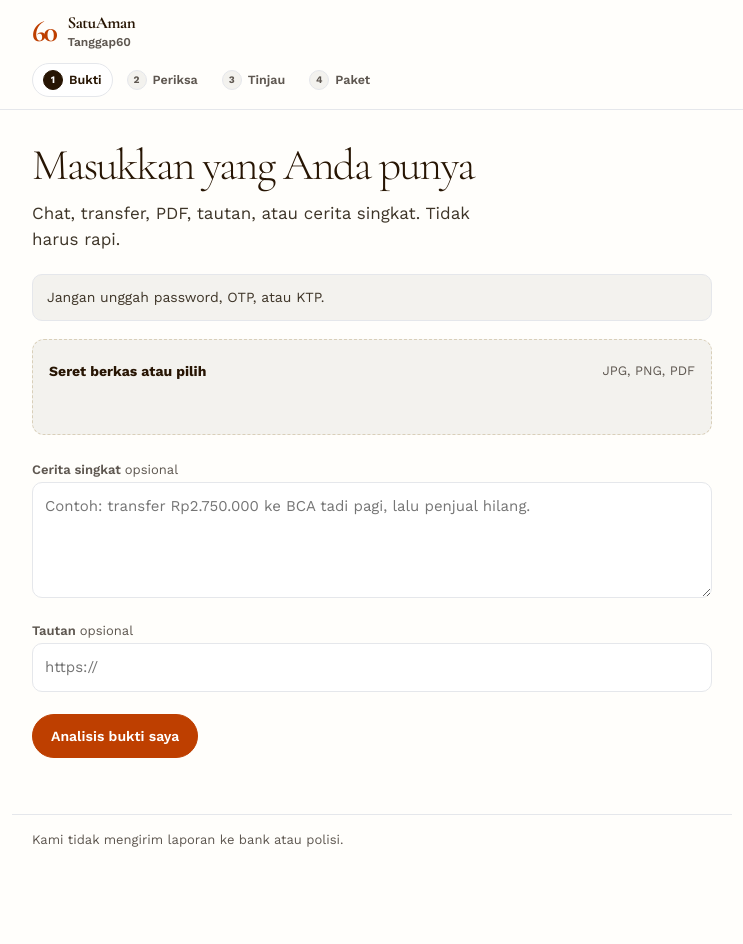
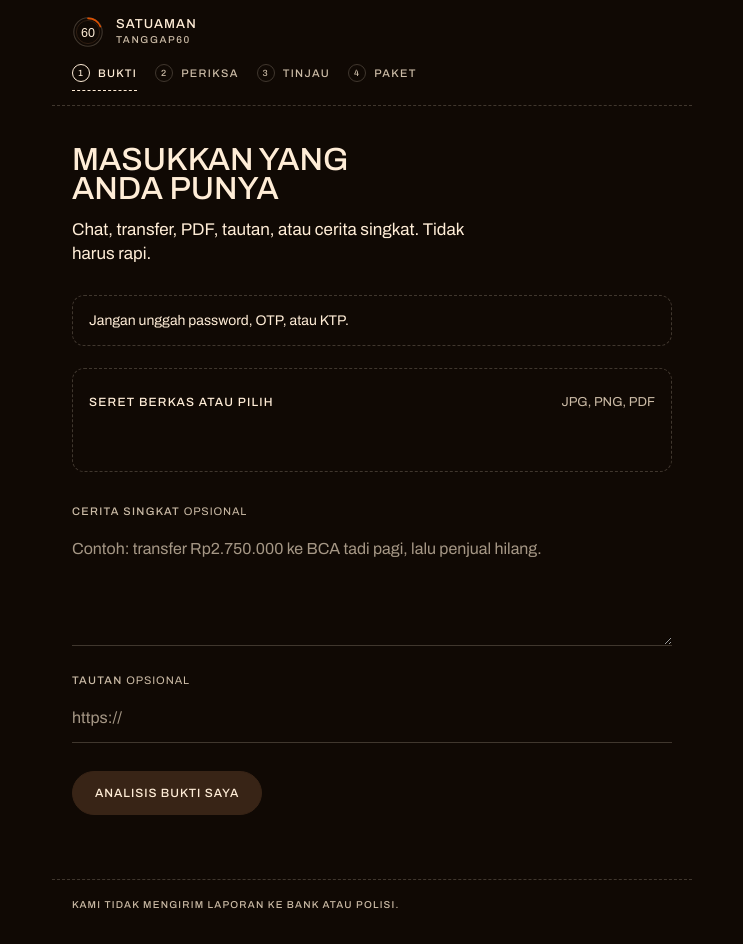
Before and after one commit to kuker24/Tanggap60, a Python web app: template app/web/templates/intake.html in a window 1280 px wide. Shown: the whole page, without its empty margins (268-1011 px from the left). Before the commit the page ends 847 px from the top, so only its background shows below. Run offline with Jinja, Linux system fonts and the light colour scheme; the template is opened without the code that fills it, so the values that code supplies are empty.

Commit message:
Restyle victim UI as ORYZO darkroom
Walnut canvas, cream type, bark CTAs, and a rim-lit 60 seal.
Ember is accent only. PDF masthead matches; print body stays light.

```diff
--- a/app/web/static/app.css
+++ b/app/web/static/app.css
@@ -1,154 +1,153 @@
-@import url('https://fonts.googleapis.com/css2?family=Cormorant+Garamond:wght@300;600;700&family=Work+Sans:wght@400;600;700&display=swap');
+@import url("https://fonts.googleapis.com/css2?family=Archivo:opsz,wght@8..18,400;8..18,500;8..18,600&display=swap");
 
 :root{
-  --bone:#FFFEFB;
-  --linen:#F3F2EE;
-  --hairline:#E5E7EB;
-  --warm:#271503;
-  --ink:#0E0A07;
-  --ember:#DE4C00;
-  --ember-2:#BE3F00;
-  --ember-soft:#FFF0E6;
-  --red:#991B1B;
-  --red-soft:#FFF1F2;
-  --green:#065F46;
-  --green-soft:#ECFDF5;
-  --amber:#B45309;
-  --focus:#1D4ED8;
-  --focus-ring:rgba(29,78,216,.14);
-  --muted:#5E5750;
-  --max:720px;
+  --canvas:#100904;
+  --bark:#382416;
+  --cork:#40372e;
+  --cream:#ffedd7;
+  --drift:#cbbba6;
+  --ember:#dc5000;
+  --abyss:#050505;
+  --ok:#b7d3a8;
+  --danger:#e07050;
+  --focus:#ffedd7;
+  --max:40rem;
   --radius-card:12px;
-  --radius-pill:9999px;
-  --sans:"Work Sans", ui-sans-serif, system-ui, -apple-system, "Segoe UI", sans-serif;
-  --display:"Cormorant Garamond", Georgia, serif;
+  --radius-pill:36px;
+  --radius-ghost:22.5px;
+  --sans:"Archivo", ui-sans-serif, system-ui, sans-serif;
 }
 
 *{box-sizing:border-box}
-html,body{margin:0;background:var(--bone);color:var(--warm);font:16px/1.55 var(--sans);-webkit-font-smoothing:antialiased}
+html,body{margin:0;background:var(--canvas);color:var(--cream);font:400 16px/1.5 var(--sans);-webkit-font-smoothing:antialiased}
+html{color-scheme:dark}
+body{min-height:100dvh;display:flex;flex-direction:column}
 a{color:inherit;text-decoration:none}
-a.link{text-decoration:underline;text-underline-offset:3px;font-weight:600}
+a.link{text-decoration:underline;text-underline-offset:4px;font-weight:500;text-transform:uppercase;letter-spacing:.04em;font-size:12px}
 a.link:hover{color:var(--ember)}
-::selection{background:var(--ember-soft)}
-:focus-visible{outline:3px solid var(--focus);outline-offset:2px}
+::selection{background:var(--bark);color:var(--cream)}
+::placeholder{color:var(--drift);opacity:.8}
+:focus-visible{outline:2px solid var(--cream);outline-offset:3px}
+input,textarea,select{caret-color:var(--cream)}
 .skip{position:absolute;left:-9999px}
-.skip:focus{left:14px;top:14px;width:auto;height:auto;background:#fff;padding:10px 14px;border:1px solid var(--hairline);border-radius:var(--radius-pill);z-index:50}
+.skip:focus{left:14px;top:14px;width:auto;height:auto;background:var(--bark);color:var(--cream);padding:10px 14px;border:1px solid var(--cream);border-radius:var(--radius-ghost);z-index:50}
 
-.top{position:sticky;top:0;z-index:30;background:var(--bone);border-bottom:1px solid var(--hairline)}
-.top-inner{max-width:var(--max);margin:0 auto;padding:14px 20px;display:flex;gap:16px;align-items:center}
+.top{position:sticky;top:0;z-index:30;background:var(--canvas)}
+.top-inner{max-width:var(--max);margin:0 auto;padding:16px 20px;display:flex;gap:16px;align-items:center}
 .top-reset{margin-left:auto}
 .top-reset .btn{white-space:nowrap}
-@media (max-width:640px){.top-inner{padding:12px 16px}}
-.top .stepper{max-width:var(--max);margin:0 auto;padding:0 20px 12px}
+@media (max-width:640px){.top-inner{padding:14px 16px}}
+.top .stepper{max-width:var(--max);margin:0 auto;padding:0 20px 14px;border-bottom:1px dashed var(--cork)}
 .brand{display:flex;gap:12px;align-items:center}
-.logomark{font-family:var(--display);font-weight:700;font-size:30px;letter-spacing:-.08em;color:var(--ember-2);line-height:.85;flex:0 0 auto}
-.brand-copy{display:flex;flex-direction:column;line-height:1.1}
-.brand-copy strong{font-family:var(--display);font-weight:700;font-size:17px;letter-spacing:-.03em}
-.brand-copy .sub{font:600 12px/1.2 var(--sans);color:var(--muted);margin-top:2px}
+.logomark{width:32px;height:32px;flex:0 0 32px;display:block}
+.brand-copy{display:flex;flex-direction:column;line-height:1.05}
+.brand-copy strong{font:500 13px/1 var(--sans);letter-spacing:.08em;text-transform:uppercase}
+.brand-copy .sub{font:500 10px/1.2 var(--sans);color:var(--drift);margin-top:3px;letter-spacing:.16em;text-transform:uppercase}
 
-.stepper{display:flex;gap:4px;align-items:center;flex-wrap:nowrap;overflow:auto;scrollbar-width:none}
+.stepper{display:flex;gap:18px;align-items:center;flex-wrap:nowrap;overflow:auto;scrollbar-width:none}
 .stepper::-webkit-scrollbar{display:none}
-.step{display:inline-flex;align-items:center;gap:6px;padding:6px 10px;border-radius:var(--radius-pill);font:600 12.5px/1 var(--sans);color:var(--muted);white-space:nowrap}
-.step i{width:20px;height:20px;border-radius:999px;display:grid;place-items:center;font-style:normal;font:700 10px/1 var(--sans);background:var(--linen);border:1px solid var(--hairline);color:var(--muted);flex:0 0 20px}
-.step.active{background:#fff;color:var(--warm);border:1px solid var(--hairline)}
-.step.active i{background:var(--warm);border-color:var(--warm);color:#fff}
-.step.done{color:var(--green)}
-.step.done i{background:var(--green);border-color:var(--green);color:#fff}
+.step{display:inline-flex;align-items:center;gap:8px;padding:0 0 8px;font:500 11px/1 var(--sans);letter-spacing:.12em;text-transform:uppercase;color:var(--drift);white-space:nowrap;border-bottom:1px dashed transparent}
+.step i{width:18px;height:18px;border-radius:999px;display:grid;place-items:center;font-style:normal;font:500 9px/1 var(--sans);border:1px solid var(--cork);color:var(--drift);flex:0 0 18px}
+.step.active{color:var(--cream);border-bottom-color:var(--cream)}
+.step.active i{border-color:var(--cream);color:var(--cream)}
+.step.done{color:var(--ok)}
+.step.done i{border-color:var(--ok);color:var(--ok)}
 
-.shell{max-width:var(--max);margin:0 auto;padding:32px 20px 56px}
-@media (max-width:640px){.shell{padding:24px 16px 40px}}
+.shell{max-width:var(--max);margin:0 auto;padding:40px 20px 64px;flex:1;width:100%}
+@media (max-width:640px){.shell{padding:28px 16px 48px}}
 
-h1{font-family:var(--display);font-weight:300;font-size:clamp(32px,6vw,44px);line-height:1.08;letter-spacing:-.04em;margin:0 0 10px}
-h3{font:700 16px/1.3 var(--sans);letter-spacing:-.02em;margin:0 0 8px}
-.lede{color:#3E3528;font:400 17px/1.55 var(--sans);max-width:42ch;margin:0 0 22px}
-.muted{color:var(--muted)}
+h1{font:500 32px/.9 var(--sans);text-transform:uppercase;margin:0 0 14px;max-width:16ch}
+h3{font:500 14px/1.2 var(--sans);letter-spacing:.08em;text-transform:uppercase;margin:0 0 10px}
+.lede{color:var(--cream);font:400 17px/1.45 var(--sans);max-width:42ch;margin:0 0 28px;text-transform:none}
+.muted{color:var(--drift)}
 .small{font-size:13px;line-height:1.45}
 
-.choices{display:grid;gap:10px;margin:8px 0 0}
-.choice{display:flex;gap:12px;align-items:center;width:100%;text-align:left;padding:16px 18px;border:1px solid var(--hairline);background:#fff;border-radius:var(--radius-card);cursor:pointer}
-.choice:hover{border-color:#D9CFB9}
-.choice.primary{border-color:rgba(190,63,0,.28);background:var(--ember-soft)}
-.choice b{font:700 16px/1.25 var(--sans);letter-spacing:-.02em;display:block}
-.choice span.desc{font:400 13.5px/1.45 var(--sans);color:var(--muted);display:block;margin-top:4px}
-.choice-arrow{margin-left:auto;width:28px;height:28px;border-radius:999px;display:grid;place-items:center;border:1px solid var(--hairline);background:#fff;color:var(--muted);flex:0 0 28px}
-.choice.primary .choice-arrow{background:var(--warm);border-color:var(--warm);color:#fff}
+.choices{display:grid;gap:12px;margin:8px 0 0}
+.choice{display:flex;gap:12px;align-items:center;width:100%;text-align:left;padding:20px 20px;border:1px solid var(--cork);background:transparent;border-radius:var(--radius-card);cursor:pointer;color:var(--cream)}
+.choice:hover{border-color:var(--cream)}
+.choice.primary{background:var(--bark);border-color:var(--bark)}
+.choice b{font:500 15px/1.2 var(--sans);letter-spacing:.06em;text-transform:uppercase;display:block}
+.choice span.desc{font:400 14px/1.45 var(--sans);color:var(--drift);display:block;margin-top:6px;text-transform:none;letter-spacing:0}
+.choice-arrow{margin-left:auto;width:32px;height:32px;border-radius:999px;display:grid;place-items:center;border:1px solid var(--cork);color:var(--drift);flex:0 0 32px;font-size:14px}
+.choice.primary .choice-arrow{border-color:var(--cream);color:var(--cream)}
 
-.btn{appearance:none;min-height:44px;min-width:44px;padding:11px 18px;border-radius:var(--radius-pill);border:1px solid var(--warm);background:var(--warm);color:#fff;font:600 14px/1 var(--sans);cursor:pointer;display:inline-flex;align-items:center;justify-content:center;gap:8px}
-.btn:hover{background:var(--ink)}
+.btn{appearance:none;min-height:44px;min-width:44px;padding:12px 22px;border-radius:var(--radius-pill);border:1px solid var(--bark);background:var(--bark);color:var(--cream);font:500 12px/1 var(--sans);letter-spacing:.08em;text-transform:uppercase;cursor:pointer;display:inline-flex;align-items:center;justify-content:center;gap:8px}
+.btn:hover{background:#4a3220;border-color:#4a3220}
 .btn[disabled]{opacity:.4;cursor:not-allowed}
-.btn.ghost{background:#fff;color:var(--warm);border-color:var(--hairline)}
-.btn.ghost:hover{border-color:#D9CFB9}
-.btn.ember{background:var(--ember-2);border-color:var(--ember-2);color:#fff}
-.btn.ember:hover{background:#9A3400;border-color:#9A3400}
-.btn.danger{background:var(--red);border-color:var(--red)}
-.btn.small{padding:8px 12px;min-height:36px;font-size:13px}
-.row{display:flex;flex-wrap:wrap;gap:10px;align-items:center;margin-top:22px}
+.btn.ghost{background:transparent;color:var(--cream);border-color:var(--cream);border-radius:var(--radius-ghost)}
+.btn.ghost:hover{background:var(--bark)}
+.btn.ember{background:var(--bark);border-color:var(--bark);color:var(--cream)}
+.btn.ember:hover{background:#4a3220;border-color:#4a3220}
+.btn.danger{background:transparent;border-color:var(--danger);color:var(--danger)}
+.btn.danger:hover{background:var(--bark)}
+.btn.small{padding:8px 14px;min-height:36px;font-size:11px}
+.row{display:flex;flex-wrap:wrap;gap:10px;align-items:center;margin-top:28px}
 .stack{display:flex;flex-direction:column;gap:12px}
-.card .row, .correct-box .row, .fact .row{margin-top:12px}
+.card .row, .correct-box .row, .fact .row{margin-top:14px}
 
-.card{background:#fff;border:1px solid var(--hairline);border-radius:var(--radius-card);padding:18px;margin-top:14px}
-.card.block{border-color:rgba(153,27,27,.2);background:var(--red-soft)}
+.card{background:var(--bark);border:1px solid var(--cork);border-radius:var(--radius-card);padding:20px;margin-top:16px}
+.card.block{background:transparent;border-style:dashed;border-color:var(--danger)}
 .card-head{display:flex;justify-content:space-between;gap:12px;align-items:flex-start;margin-bottom:8px}
 .card-head h3{margin:0}
 
-.drop{position:relative;border:1.5px dashed #D9CFB9;background:var(--linen);border-radius:var(--radius-card);padding:22px 16px;cursor:pointer;min-height:96px}
-.drop.drag{border-color:var(--ember);background:var(--ember-soft)}
+.drop{position:relative;border:1px dashed var(--cork);background:transparent;border-radius:var(--radius-card);padding:24px 16px;cursor:pointer;min-height:104px}
+.drop.drag{border-color:var(--cream);background:var(--bark)}
 .drop-head{display:flex;justify-content:space-between;gap:12px;align-items:center;margin-bottom:4px}
-.drop-title{font:700 14px/1.2 var(--sans)}
+.drop-title{font:500 12px/1.2 var(--sans);letter-spacing:.1em;text-transform:uppercase}
 .file-input{position:absolute;width:1px;height:1px;opacity:0;overflow:hidden;clip:rect(0,0,0,0)}
-.file-list{margin-top:10px;display:grid;gap:8px;padding:0;list-style:none}
-.file-list.pack{margin-top:18px}
-.file-chip{display:flex;justify-content:space-between;gap:10px;align-items:center;padding:12px 14px;border:1px solid var(--hairline);background:#fff;border-radius:10px;font:500 14px/1.3 var(--sans)}
-.file-chip .meta{font:600 12px/1 var(--sans);color:var(--muted)}
+.file-list{margin-top:12px;display:grid;gap:8px;padding:0;list-style:none}
+.file-list.pack{margin-top:20px}
+.file-chip{display:flex;justify-content:space-between;gap:10px;align-items:center;padding:14px 14px;border:1px solid var(--cork);background:transparent;border-radius:var(--radius-card);font:500 14px/1.3 var(--sans)}
+.file-chip .meta{font:500 11px/1 var(--sans);color:var(--drift);letter-spacing:.08em;text-transform:uppercase}
 
-label{display:block;font:600 13px/1 var(--sans);color:var(--muted);margin:18px 0 6px}
-label .opt{font-weight:400}
-input[type="text"], textarea, select{width:100%;padding:12px;border:1px solid var(--hairline);background:#fff;border-radius:10px;font:500 15px/1.5 var(--sans);color:var(--warm)}
-input[type="text"]:focus, textarea:focus, select:focus{border-color:var(--focus);box-shadow:0 0 0 4px var(--focus-ring);outline:none}
-.pair-row{padding:12px 0;border-top:1px solid var(--hairline)}
+label{display:block;font:500 11px/1 var(--sans);letter-spacing:.12em;text-transform:uppercase;color:var(--drift);margin:22px 0 8px}
+label .opt{font-weight:400;letter-spacing:.08em}
+input[type="text"], textarea, select{width:100%;padding:12px 0;border:0;border-bottom:1px solid var(--cork);border-radius:0;background:transparent;font:400 16px/1.5 var(--sans);color:var(--cream)}
+input[type="text"]:focus, textarea:focus, select:focus{border-bottom-color:var(--cream);outline:none;box-shadow:none}
+.pair-row{padding:16px 0;border-top:1px dashed var(--cork)}
 .pair-row:first-of-type{border-top:0;padding-top:0}
 textarea{min-height:104px;resize:vertical}
-.field .help{font:400 13px/1.45 var(--sans);color:var(--muted);margin-top:6px}
-.notice{background:var(--linen);border:1px solid var(--hairline);padding:12px 14px;border-radius:10px;font:400 14px/1.5 var(--sans);color:#3E3528;margin:0 0 18px}
-.check{display:flex;gap:10px;align-items:flex-start;margin:8px 0 0;font:500 15px/1.5 var(--sans);cursor:pointer;color:var(--warm)}
-.check input{margin-top:4px;width:18px;height:18px;accent-color:var(--warm);flex:0 0 18px}
+.field .help{font:400 13px/1.45 var(--sans);color:var(--drift);margin-top:6px;text-transform:none}
+.notice{background:transparent;border:1px dashed var(--cork);padding:14px 16px;border-radius:var(--radius-card);font:400 14px/1.5 var(--sans);color:var(--cream);margin:0 0 22px}
+.check{display:flex;gap:12px;align-items:flex-start;margin:8px 0 0;font:400 15px/1.5 var(--sans);cursor:pointer;color:var(--cream);text-transform:none}
+.check input{margin-top:4px;width:18px;height:18px;accent-color:var(--cream);flex:0 0 18px}
 
 .timeline{list-style:none;padding:0;margin:0;display:grid;gap:8px}
-.timeline li{padding:14px 14px;border:1px solid var(--hairline);border-radius:10px;background:#fff;display:flex;gap:12px;align-items:center}
-.tl-dot{width:28px;height:28px;border-radius:999px;display:grid;place-items:center;flex:0 0 28px;border:1px solid var(--hairline);background:var(--linen);color:var(--muted);font:700 12px/1 var(--sans)}
-.tl-dot.ok{background:var(--green);border-color:var(--green);color:#fff}
-.tl-dot.run{background:var(--warm);border-color:var(--warm);color:#fff}
-.tl-main b{font:600 15px/1.2 var(--sans)}
-.pulse{display:inline-block;width:8px;height:8px;border-radius:999px;background:var(--ember-2);margin-right:8px;vertical-align:middle;animation:pulse 1.2s ease-in-out infinite}
+.timeline li{padding:14px;border:1px solid var(--cork);border-radius:var(--radius-card);background:transparent;display:flex;gap:12px;align-items:center}
+.tl-dot{width:28px;height:28px;border-radius:999px;display:grid;place-items:center;flex:0 0 28px;border:1px solid var(--cork);color:var(--drift);font:500 11px/1 var(--sans)}
+.tl-dot.ok{border-color:var(--ok);color:var(--ok)}
+.tl-dot.run{border-color:var(--cream);color:var(--cream)}
+.tl-main b{font:500 15px/1.2 var(--sans)}
+.pulse{display:inline-block;width:8px;height:8px;border-radius:999px;background:var(--ember);margin-right:8px;vertical-align:middle;animation:pulse 1.2s ease-in-out infinite}
 @keyframes pulse{50%{opacity:.35;transform:scale(.85)}}
 .status-line{display:flex;align-items:center;margin:0 0 8px}
 
 .fact-grid{display:grid;gap:12px}
-.fact{border:1px solid var(--hairline);border-radius:var(--radius-card);background:#fff;padding:16px}
-.fact b.value, .fact strong.value{font:700 20px/1.25 var(--sans);letter-spacing:-.03em;display:block;word-break:break-word}
-.fact .src{font:400 13px/1.4 var(--sans);color:var(--muted);margin:6px 0 0}
-.fact-actions{display:flex;gap:8px;flex-wrap:wrap;margin-top:14px}
+.fact{border:1px solid var(--cork);border-radius:var(--radius-card);background:transparent;padding:18px}
+.fact b.value, .fact strong.value{font:500 22px/1.15 var(--sans);display:block;word-break:break-word;text-transform:none}
+.fact .src{font:400 13px/1.4 var(--sans);color:var(--drift);margin:6px 0 0}
+.fact-actions{display:flex;gap:8px;flex-wrap:wrap;margin-top:16px}
 .correct-box{margin-top:10px;display:none}
 .correct-box.open{display:block}
 
-.gaps{padding-left:18px;margin:8px 0 0;font:400 14px/1.55 var(--sans);color:var(--muted)}
+.gaps{padding-left:18px;margin:8px 0 0;font:400 14px/1.55 var(--sans);color:var(--drift)}
 .gaps li{margin:4px 0}
-.next-card{background:var(--ember-soft);border:1px solid #F6D9A6;border-radius:var(--radius-card);padding:16px 18px;margin:0 0 16px}
-.next-card h3{margin:0 0 4px}
+.next-card{background:var(--bark);border:1px solid var(--cork);border-radius:var(--radius-card);padding:18px 20px;margin:0 0 18px}
+.next-card h3{margin:0 0 6px}
 
-.badge{display:inline-flex;align-items:center;font:600 12px/1 var(--sans);padding:6px 10px;border-radius:var(--radius-pill);border:1px solid var(--hairline);background:#fff;color:var(--muted)}
-.badge.ok{color:var(--green);border-color:rgba(6,95,70,.18);background:var(--green-soft)}
-.badge.err{color:var(--red);border-color:rgba(153,27,27,.18);background:var(--red-soft)}
+.badge{display:inline-flex;align-items:center;font:500 11px/1 var(--sans);letter-spacing:.1em;text-transform:uppercase;padding:6px 10px;border-radius:999px;border:1px solid var(--cork);color:var(--drift)}
+.badge.ok{color:var(--ok);border-color:var(--ok)}
+.badge.err{color:var(--danger);border-color:var(--danger)}
 
 .plan{margin:0;padding:0;list-style:none;display:grid;gap:10px;counter-reset:step}
-.plan li{position:relative;padding:16px 16px 16px 52px;border:1px solid var(--hairline);background:#fff;border-radius:var(--radius-card);font:500 15px/1.5 var(--sans)}
-.plan li::before{counter-increment:step;content:counter(step);position:absolute;left:14px;top:16px;width:26px;height:26px;border-radius:999px;background:var(--linen);border:1px solid var(--hairline);display:grid;place-items:center;font:700 12px/1 var(--sans)}
+.plan li{position:relative;padding:18px 18px 18px 56px;border:1px solid var(--cork);background:transparent;border-radius:var(--radius-card);font:400 15px/1.5 var(--sans)}
+.plan li::before{counter-increment:step;content:counter(step);position:absolute;left:16px;top:18px;width:26px;height:26px;border-radius:999px;border:1px solid var(--cork);display:grid;place-items:center;font:500 11px/1 var(--sans);color:var(--cream)}
 
-.empty{padding:28px 18px;text-align:center;border:1px dashed #D9CFB9;background:var(--linen);border-radius:var(--radius-card)}
-.empty h3{margin:0 0 6px}
-.empty p{margin:0 0 12px;color:var(--muted)}
+.empty{padding:32px 18px;text-align:center;border:1px dashed var(--cork);border-radius:var(--radius-card)}
+.empty h3{margin:0 0 8px}
+.empty p{margin:0 0 14px;color:var(--drift)}
 
-.foot{max-width:var(--max);margin:0 auto;padding:16px 20px 28px;border-top:1px solid var(--hairline);color:var(--muted);font:400 13px/1.4 var(--sans)}
+.foot{max-width:var(--max);margin:0 auto;padding:18px 20px 32px;border-top:1px dashed var(--cork);color:var(--drift);font:500 10px/1.4 var(--sans);letter-spacing:.12em;text-transform:uppercase;width:100%}
 
-#toast{position:fixed;left:50%;bottom:18px;transform:translateX(-50%) translateY(12px);background:var(--warm);color:#fff;padding:10px 14px;border-radius:999px;font:600 13px/1 var(--sans);opacity:0;pointer-events:none;transition:opacity .2s, transform .2s;z-index:60}
+#toast{position:fixed;left:50%;bottom:18px;transform:translateX(-50%) translateY(12px);background:var(--bark);color:var(--cream);border:1px solid var(--cream);padding:10px 16px;border-radius:var(--radius-ghost);font:500 12px/1 var(--sans);letter-spacing:.08em;text-transform:uppercase;opacity:0;pointer-events:none;transition:opacity .2s, transform .2s;z-index:60}
 #toast.show{opacity:1;transform:translateX(-50%) translateY(0)}
--- a/app/web/templates/base.html
+++ b/app/web/templates/base.html
@@ -3,8 +3,8 @@
 <head>
   <meta charset="utf-8">
   <meta name="viewport" content="width=device-width, initial-scale=1">
-  <meta name="color-scheme" content="light">
-  <meta name="theme-color" content="#271503">
+  <meta name="color-scheme" content="dark">
+  <meta name="theme-color" content="#100904">
   <meta name="description" content="SatuAman Tanggap60 — susun bukti jadi paket yang bisa Anda bawa ke bank, IASC, atau polisi. Tidak mengirim laporan.">
   <title>{% block title %}SatuAman Tanggap60{% endblock %}</title>
   <link rel="icon" href="/favicon.ico" sizes="32x32">
@@ -15,11 +15,19 @@
   <link rel="stylesheet" href="/static/app.css">
 </head>
 <body>
+  <!--
+    THESIS: Paket bukti sebagai objek museum di kamar gelap; menolak kertas bone dan tombol oranye generik.
+    OWN-WORLD: Walnut #100904, cream #ffedd7, CTA bark #382416, garis putus cork, Archivo 500 uppercase, satu segel 60, tanpa bayangan.
+    STORY: Korban paham ini draf yang mereka bawa, bukan portal resmi; pilih kondisi lalu unggah.
+    FIRST VIEWPORT: Full-bleed walnut, sticky wordmark+segel, H1 uppercase, dua slab pilihan (bark vs ghost), footer legal.
+    FORM: ORYZO darkroom (user-pinned Refero oryzo-ai); seed skip.
+    FINISH: unreviewed and undocumented is unfinished; this build ends with the finish review, the verdict, and DESIGN.md
+  -->
   <a class="skip" href="#main">Lewati ke isi</a>
   <header class="top">
     <div class="top-inner">
       <a href="/" class="brand" aria-label="SatuAman — beranda">
-        <span class="logomark" aria-hidden="true">60</span>
+        <img class="logomark" src="/static/favicon.svg" width="32" height="32" alt="">
         <span class="brand-copy">
           <strong>SatuAman</strong>
           <span class="sub">Tanggap60</span>
```
Also changed, not shown: DESIGN.md (+15 -14 lines), PRODUCT.md (+1 -1 lines), app/templates/pdf.py (+20 -18 lines), app/web/static/favicon.svg, app/web/static/icons/apple-touch-icon.png, app/web/static/icons/icon-192.png, app/web/static/icons/icon-32.png, app/web/static/icons/icon-512.png, app/web/static/site.webmanifest.
